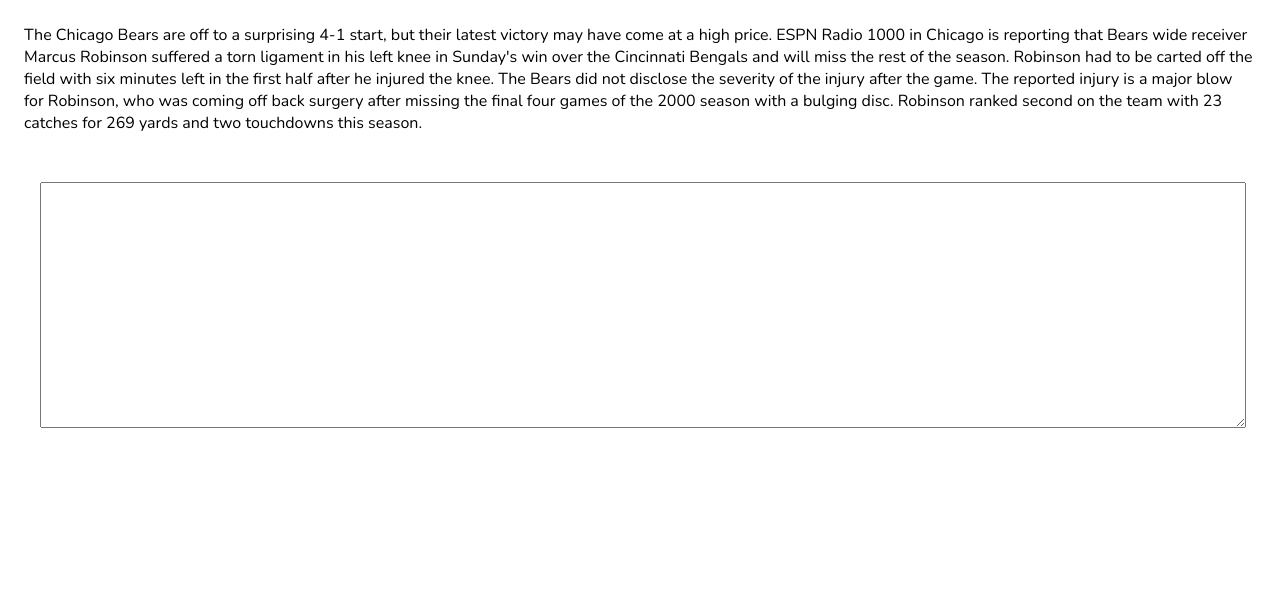
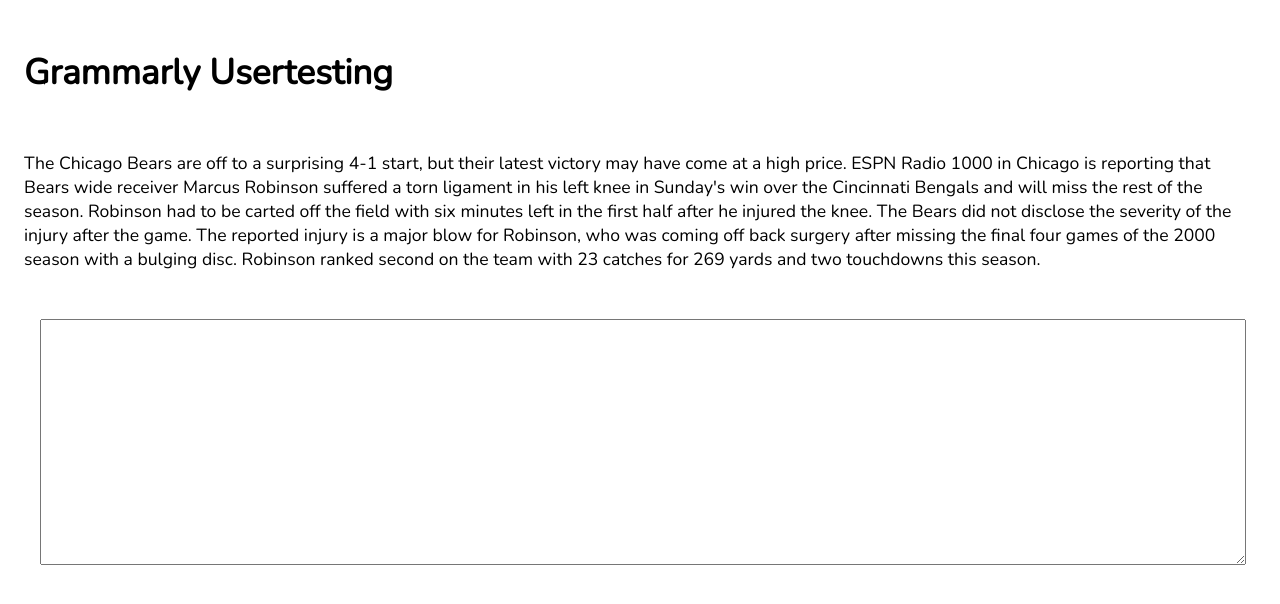
Before and after one commit to grammarlytest/grammarlytest.github.io, a plain HTML site: page index.html in a window 1280 px wide. Drawn offline with nearby package versions, Linux system fonts and the light colour scheme.

Commit message:
Update index.html

```diff
--- a/index.html
+++ b/index.html
@@ -5,11 +5,14 @@
 	<link href="https://fonts.googleapis.com/css?family=Nunito&display=swap" rel="stylesheet">
 </head>
 <body>
-	<div class="mainPassage" style="padding:1rem; font-family: 'Nunito', sans-serif;">
+	<div class="title" style="padding:1rem; font-family: 'Nunito', sans-serif; font-size: 1.1rem">
+		<h1>Grammarly Usertesting</h1>
+	</div>
+	<div class="mainPassage" style="padding:1rem; font-family: 'Nunito', sans-serif; font-size: 1.1rem">
 		The Chicago Bears are off to a surprising 4-1 start, but their latest victory may have come at a high price. ESPN Radio 1000 in Chicago is reporting that Bears wide receiver Marcus Robinson suffered a torn ligament in his left knee in Sunday's win over the Cincinnati Bengals and will miss the rest of the season. Robinson had to be carted off the field with six minutes left in the first half after he injured the knee. The Bears did not disclose the severity of the injury after the game. The reported injury is a major blow for Robinson, who was coming off back surgery after missing the final four games of the 2000 season with a bulging disc. Robinson ranked second on the team with 23 catches for 269 yards and two touchdowns this season.
 	</div>
 	<div class="form" style="height: 15rem; margin: 1rem; padding:1rem;">
-		<textarea style="width: 100%; height: 100%; font-family: 'Nunito', sans-serif;"></textarea>
+		<textarea style="width: 100%; height: 100%; font-family: 'Nunito', sans-serif; font-size: 1.1rem"></textarea>
 	</div>
 </body>
 </html>
```
